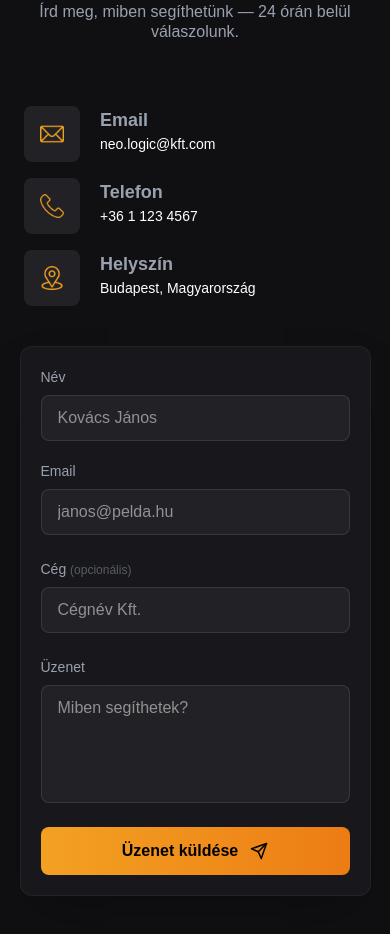
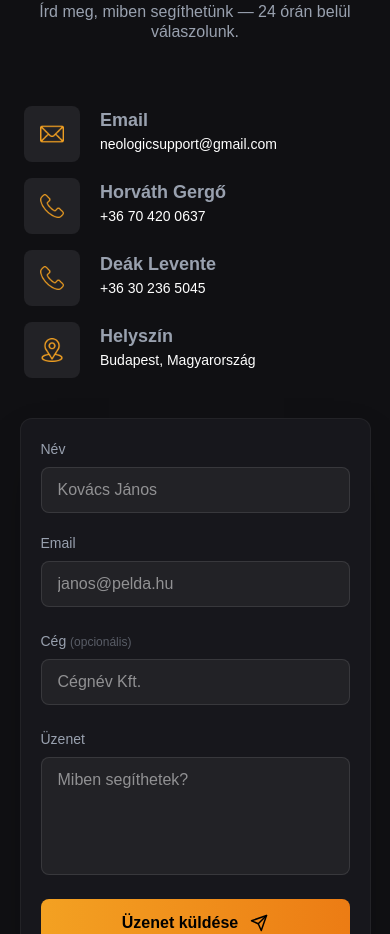
Before and after one commit to deaklevi/NeoLogic, a Vue app in the folder frontend/: page / in a window 390 px wide. Shown: the part 5799-6733 px from the top of the page. Built offline with nearby package versions, Linux system fonts and the light colour scheme.

Commit message:
Update mobile numbers

```diff
--- a/frontend/src/components/BaseAvailabilityDatas.vue
+++ b/frontend/src/components/BaseAvailabilityDatas.vue
@@ -7,7 +7,7 @@
             </div>
             <div>
                 <h3 class="text-lg font-bold text-gray-400">Email</h3>
-                <p class="text-sm">neo.logic@kft.com</p>
+                <p class="text-sm">neologicsupport@gmail.com</p>
             </div>
         </div>
 
@@ -16,10 +16,21 @@
                 <img src="../assets/telephone.png" alt="" class="w-6 h-6 object-contain">
             </div>
             <div>
-                <h3 class="text-lg font-bold text-gray-400">Telefon</h3>
-                <p class="text-sm">+36 1 123 4567</p>
+                <h3 class="text-lg font-bold text-gray-400">Horváth Gergő</h3>
+                <p class="text-sm"><a href="tel:+36704200637">+36 70 420 0637</a></p>
             </div>
         </div>
+
+        <div class="about-animate flex">
+            <div class="bg-[#222226] p-4 rounded-lg flex items-center justify-center mb-4 mr-5">
+                <img src="../assets/telephone.png" alt="" class="w-6 h-6 object-contain">
+            </div>
+            <div>
+                <h3 class="text-lg font-bold text-gray-400">Deák Levente</h3>
+                <p class="text-sm"><a href="tel:+36302365045">+36 30 236 5045</a></p>
+            </div>
+        </div>
+
 
         <div class="about-animate flex">
             <div class="bg-[#222226] p-4 rounded-lg flex items-center justify-center mb-4 mr-5">
```
